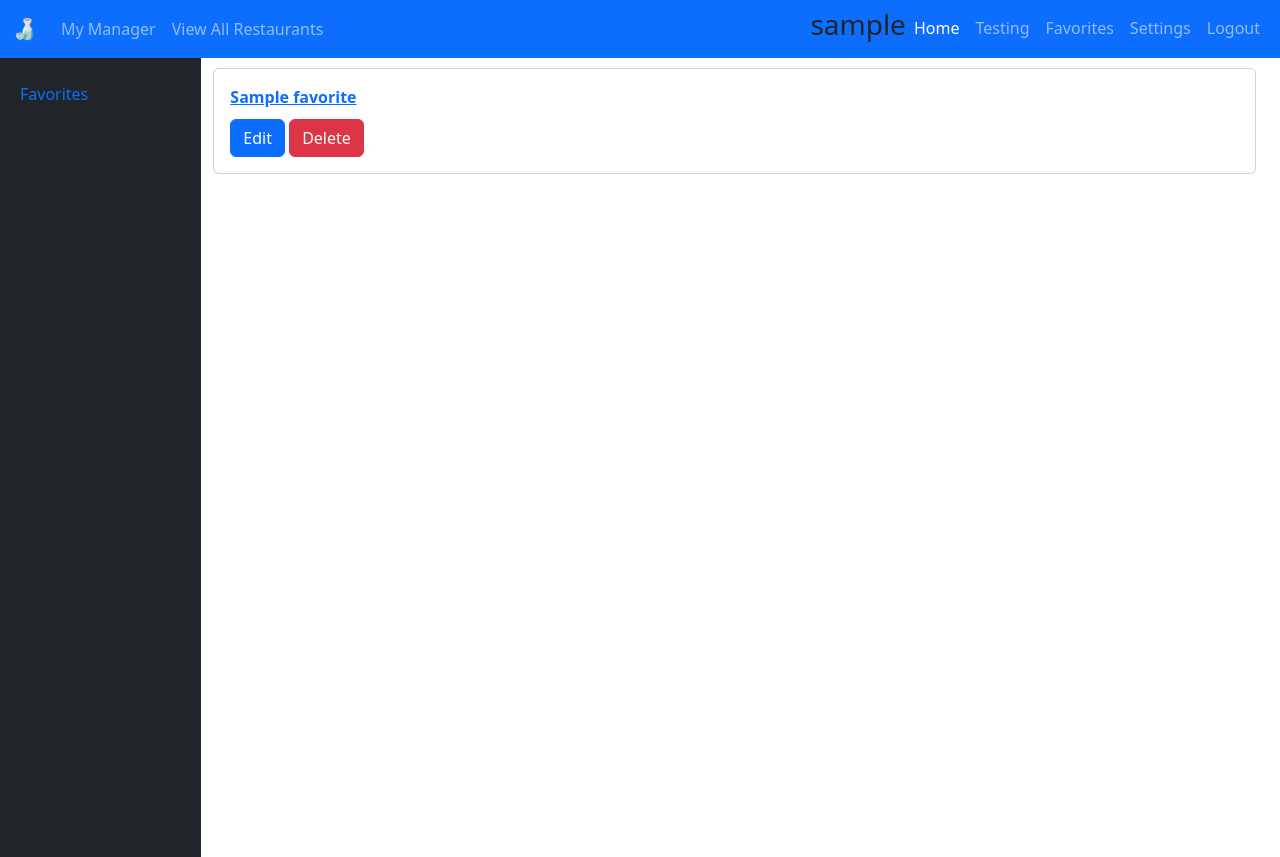
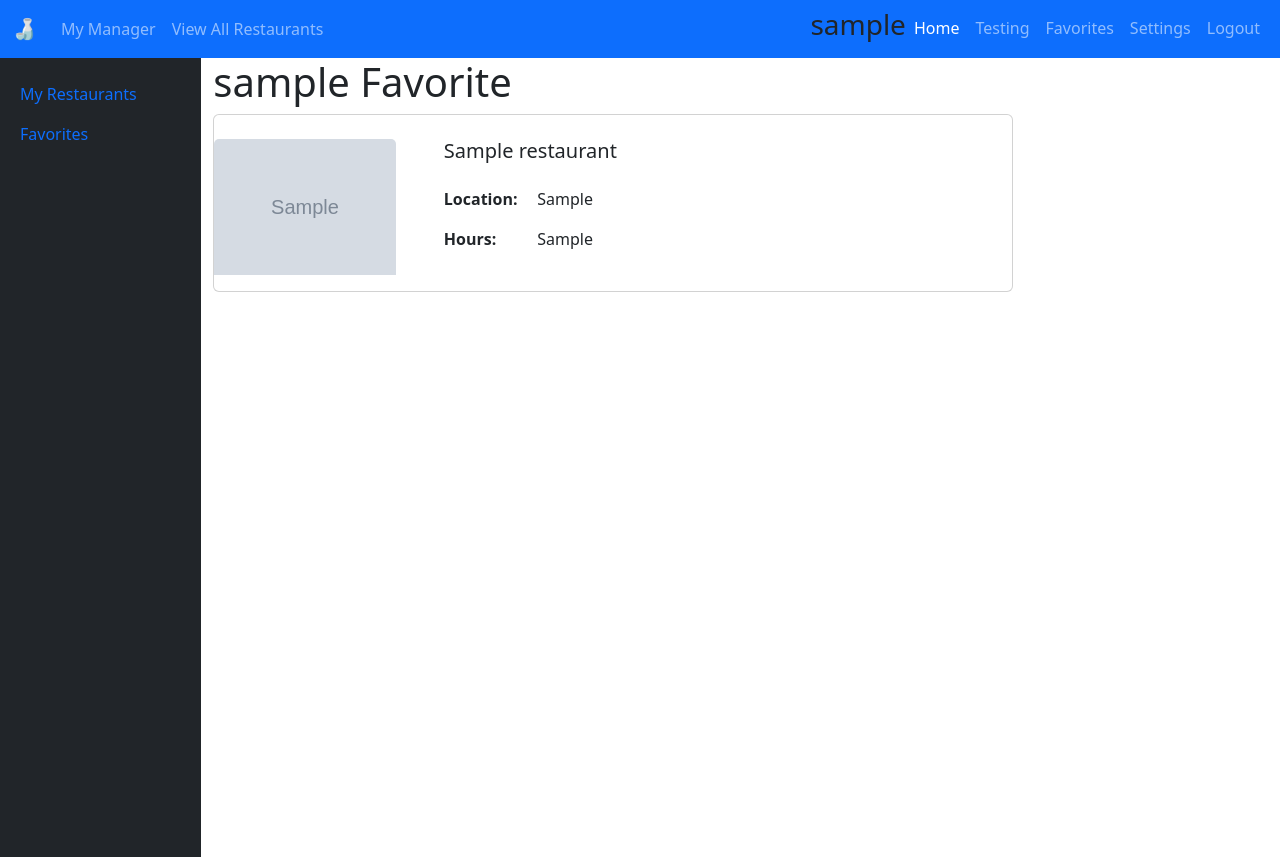
Before and after one commit to ahung1709/project3restaurants, a Django app: page /favorites/ in a window 1280 px wide. Shown: the top 857 px of the page. Run offline with Django 4.2, Linux system fonts and the light colour scheme; a user stored in the database is signed in; tables that the repository leaves empty hold one stand-in row (values such as "Sample post"); grey boxes marked "Sample" are stand-in pictures.

Commit message:
deleted CRUD htmls

```diff
--- a/main_app/templates/base_manager.html
+++ b/main_app/templates/base_manager.html
@@ -11,7 +11,7 @@
             <nav class="nav flex-column">
                 <!-- ok -->
                 <a class="nav-link active" aria-current="page" href="{% url 'restaurants_index' %}">My Restaurants</a>
-                <a class="nav-link active" aria-current="page" href="#">Favorites</a>
+                <a class="nav-link active" aria-current="page" href="{% url 'favorites' %}">Favorites</a>
             </nav>
         </div>
     {% endif %}
--- /dev/null
+++ b/main_app/templates/favourites/index.html
@@ -0,0 +1,37 @@
+{% extends 'base_manager.html' %} {% block main_content %}
+<h1>{{user.username}} Favorite</h1>
+{% for restaurant in all %}
+
+<div class="card" style="width: 50rem">
+  <div class="row">
+    <div class="col-md-3 pt-4">
+      <img src="{{ restaurant.profile_pic }}" class="card-img-top" alt="..." />
+    </div>
+    <div class="col-md-9">
+      <div class="card-body">
+        <table class="table table-borderless p-0">
+          <thead>
+            <tr>
+              <th colspan="2">
+                <h5 class="card-title">{{ restaurant.name }}</h5>
+              </th>
+            </tr>
+          </thead>
+          <tbody>
+            <tr>
+              <th class="col-md-2"><p class="card-text">Location:</p></th>
+              <td><p class="card-text">{{ restaurant.location }}</p></td>
+            </tr>
+            <tr>
+              <th class="col-md-2">Hours:</th>
+              <td>
+                <p class="card-text">{{ restaurant.hours|linebreaksbr }}</p>
+              </td>
+            </tr>
+          </tbody>
+        </table>
+      </div>
+    </div>
+  </div>
+</div>
+{% endfor %} {%endblock%}
--- a/main_app/templates/main_app/favorite_list.html
+++ /dev/null
@@ -1,30 +0,0 @@
-{%extends 'favourites/base.html'%}
-<!-- the person that created the favorite is the same as the one  as the user who is logged in -->
-
-<!-- <p>Username that created: {{ each.user.username }}</p>
-  <p>Current user is {{user.id}}</p> -->
-{% block main_content %}
-<div>
-  {% for each in favorite_list %} {% if user.id == each.user.id %}
-  <!-- ok -->
-  <div class="card mr">
-    <div class="card-body">
-      <strong>
-        <a href="{%url 'favorite-details' each.id%}">{{each.title}}</a>
-      </strong>
-      <div>
-        <a
-          href="{% url 'favorite-update' each.id each.id %}"
-          class="btn btn-primary mr"
-          >Edit</a
-        >
-        <a
-          href="{% url 'favorite-delete' each.id each.id%}"
-          class="btn btn-danger mr"
-          >Delete</a
-        >
-      </div>
-    </div>
-  </div>
-</div>
-{%endif%} {% endfor %} {% endblock %}
--- a/main_app/templates/main_app/restaurant_detail.html
+++ b/main_app/templates/main_app/restaurant_detail.html
@@ -92,7 +92,8 @@
         </form>
     </div>
     <div>
-        <form action="{%url 'create-favourite' restaurant.id %}"method = 'POST'>
+        <form action="{%url 'associate' restaurant.id %}"method = 'POST'>
+            {%csrf_token%}
         <input type="submit" class="btn btn-outline-primary" value="Add to favorites">
         </form>
     </div>
--- a/main_app/urls.py
+++ b/main_app/urls.py
@@ -47,12 +47,16 @@
 
 
     # favorites
-    path('favorites/', views.ListFavorites.as_view(), name='favorites'),
-    path('restaurants/<int:restaurant_id>/favorites/create/',
-         views.CreateView.as_view(), name='create-favourite'),
+    path('favorites/', views.list_favorites, name='favorites'),
+    #     path('restaurants/<int:restaurant_id>/favorites/create/',
+    #          views.CreateView.as_view(), name='create-favourite'),
 
-    path('restaurants/<int:pk>/favorites/delete/<int:favorite_pk>/',
-         views.FavoriteDelete.as_view(),  name='favorite-delete'),
-    path('restaurants/<int:pk>/favorites/update/<int:favorite_pk>/',
-         views.UpdateFavorite.as_view(), name='favorite-update')
+    #     path('favorites/<int:pk>/', views.favorite_detail, name='favorite-details'),
+    #     path('restaurants/<int:pk>/favorites/delete/<int:favorite_pk>/',
+    #          views.FavoriteDelete.as_view(),  name='favorite-delete'),
+    #     path('restaurants/<int:pk>/favorites/update/<int:favorite_pk>/',
+    #          views.UpdateFavorite.as_view(), name='favorite-update'),
+
+    path('restaurants/<int:restaurant_id>/favorites/',
+         views.assoc_fav, name='associate')
 ]
--- a/main_app/views.py
+++ b/main_app/views.py
@@ -41,14 +41,14 @@
 def all_restaurants_index(request):
     # restaurants = Restaurant.objects.all()
     restaurants = Restaurant.objects.filter(published=True).order_by('id')
-    context = { "restaurants": restaurants, "public_page": True }
+    context = {"restaurants": restaurants, "public_page": True}
     return render(request, 'restaurants/index.html', context)
 
 
 def all_restaurants_detail(request, restaurant_id):
     restaurant = Restaurant.objects.get(id=restaurant_id)
     # print(restaurant)
-    context = { "restaurant": restaurant, "public_page": True }
+    context = {"restaurant": restaurant, "public_page": True}
     review_form = ReviewForm()
     return render(request, 'main_app/restaurant_detail.html', context)
 
@@ -66,6 +66,7 @@
     model = Restaurant
     fields = '__all__'
 
+
 @login_required
 def restaurant_create(request):
     restaurant_form = UpdateRestaurantForm(request.POST)
@@ -81,6 +82,7 @@
         restaurant_form = UpdateRestaurantForm()
 
     return render(request, 'restaurants/restaurant_form.html', {'restaurant_form': restaurant_form})
+
 
 @login_required
 def restaurant_update(request, restaurant_id):
@@ -126,6 +128,7 @@
         if form.is_valid():
             # This will add the user to the database
             user = form.save()
+            Favorite.objects.create(title='Favorites', user=user)
             # This is how we log a user in via code
             login(request, user)
             return redirect('restaurants_index')
@@ -197,58 +200,24 @@
 def testing(request):
     return render(request, 'testing.html')
 
-
-class ListFavorites(LoginRequiredMixin, ListView):
-    model = Favorite
+# associating restaurant with toys
 
 
-class CreateView(LoginRequiredMixin, CreateView):
-    model = Favorite
-    fields = ['title']
-
-    def form_valid(self, form):
-        form.instance.user = self.request.user
-        return super().form_valid(form)
-
-    success_url = '/favorites/'
+def list_favorites(request):
+    print("hello")
+    fav = Favorite.objects.get(user=request.user)
+    all = fav.restaurant_set.all()
+    # all = Restaurant.objects.get(id = )
+    return render(request, 'favourites/index.html', {'all': all})
 
 
-class FavoriteDelete(LoginRequiredMixin, DeleteView):
-    model = Favorite
-    fields = '__all__'
-    success_url = '/favorites/'
-
-
-    def get_queryset(self):
-        queryset = super().get_queryset()
-        filter = DeleteView(self.request.GET, queryset)
-        return filter.qs
-
-    def delete(self, request, *args, **kwargs):
-
-        self.object = self.get_object()
-        if self.object.User == request.user:
-            success_url = self.get_success_url()
-            self.object.delete()
-            return http.HttpResponseRedirect(success_url)
-        else:
-            return http.HttpResponseForbidden("Cannot delete other's posts")
-# ok we
-# def favorite_delete(request, favorite_pk):
-#     if request.method == 'POST':
-#         u = User.objects.get(id=request.user.id)
-#         if u == favorite_pk:
-#             u.delete()
-#             # return render(request, 'main_app/favorite_confirm_delete/')
-
-
-
-class UpdateFavorite(LoginRequiredMixin,  UpdateView):
-    model = Favorite
-    fields = ["title"]
-    success_url = '/favorites/'
+def assoc_fav(request, restaurant_id):
+    fav = Favorite.objects.get(user=request.user)
+    Restaurant.objects.get(id=restaurant_id).favorites.add(fav.id)
+    return redirect('favorites')
 
 ### Review views ###
+
 
 @login_required
 def add_review(request, restaurant_id):
```
Also changed, not shown: main_app/templates/favourites/detail.html (+43 -2 lines), main_app/templates/main_app/favorite_confirm_delete.html (deleted, +0 -13 lines), main_app/templates/main_app/favorite_form.html (deleted, +0 -7 lines), main_app/models.py (line endings or trailing spaces).
